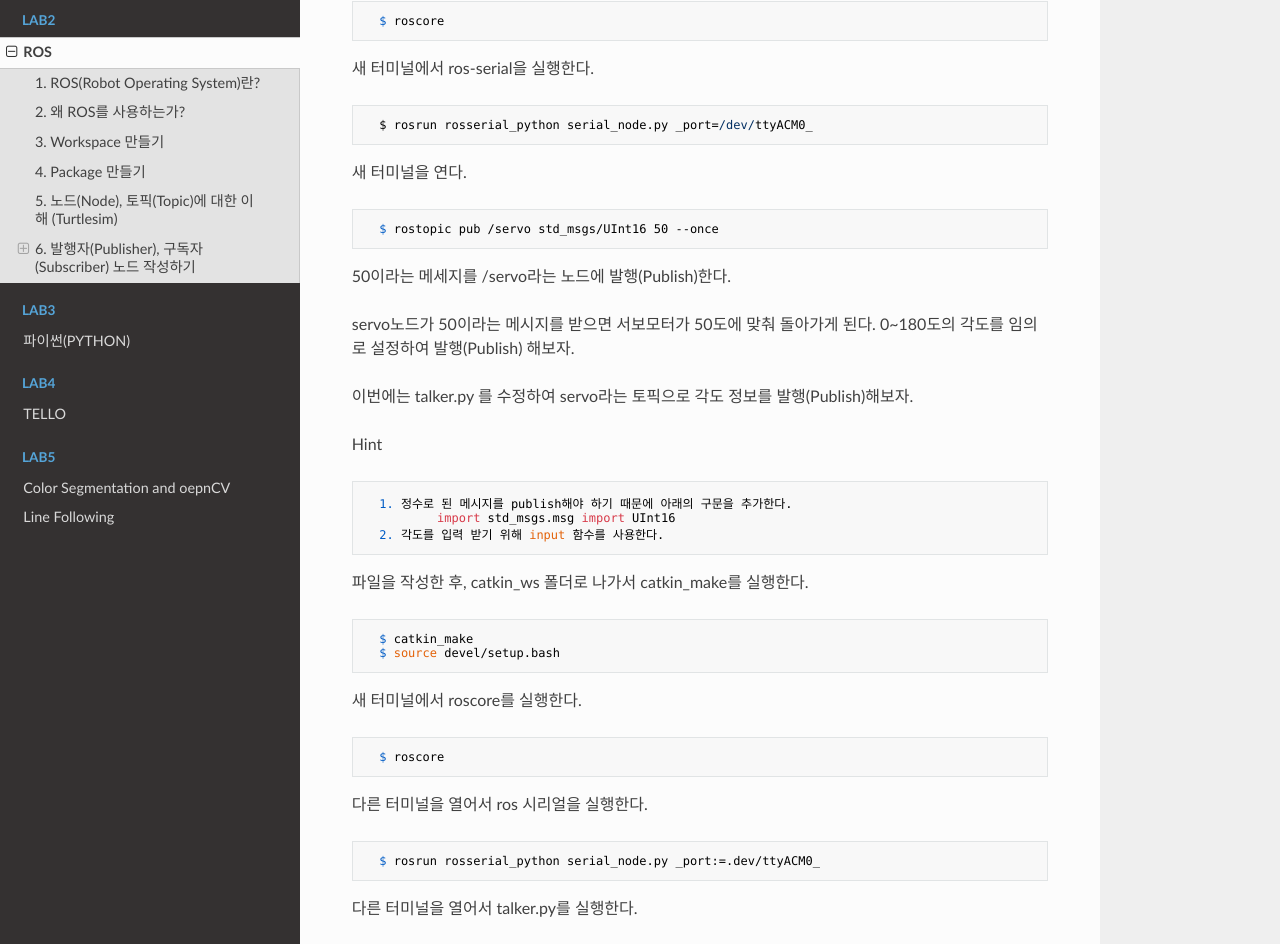
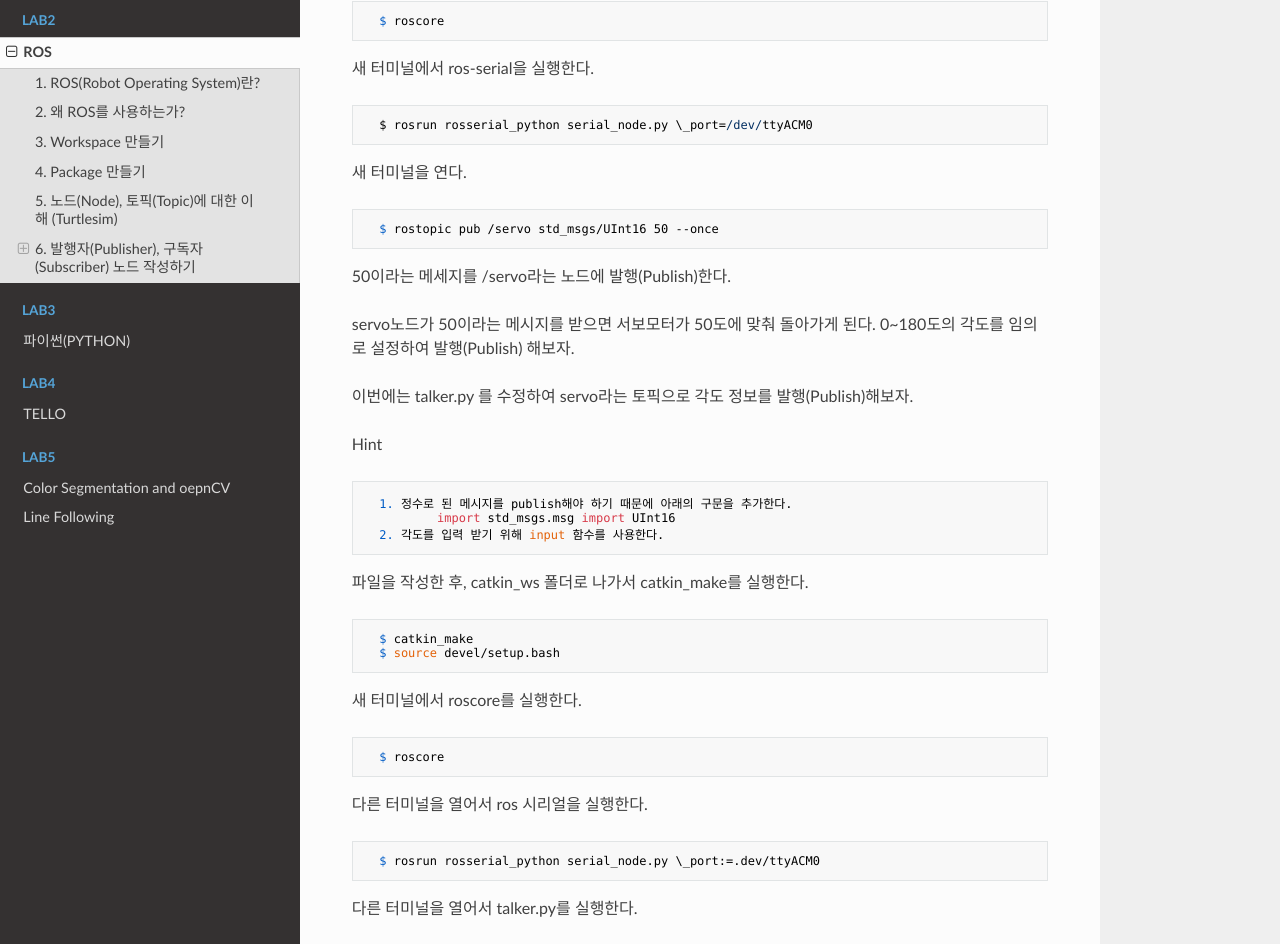
Before and after one commit to UNIST-STEM/2020, an MkDocs documentation site: the page built from docs/Lab2/ROS_Manual.md, in a window 1280 px wide and 1400 px high, scrolled down 6600 px. Shown: the part 142-1086 px from the top of the window. Built offline with MkDocs 1.6.1, drawn with Linux system fonts in a browser that asks for light colours; nearby versions of some CDN libraries.

Commit message:
Lab 2 fix underbar

```diff
--- a/docs/Lab2/ROS_Manual.md
+++ b/docs/Lab2/ROS_Manual.md
@@ -226,7 +226,7 @@ ROS workstation을 설치한다.
 
 새 터미널에서 ros-serial을 실행한다.
 
-      $ rosrun rosserial_python serial_node.py _port=/dev/ttyACM0_
+      $ rosrun rosserial_python serial_node.py \_port=/dev/ttyACM0
 
 새 터미널을 연다.
 
@@ -256,7 +256,7 @@ Hint
 
 다른 터미널을 열어서 ros 시리얼을 실행한다.
 
-      $ rosrun rosserial_python serial_node.py _port:=.dev/ttyACM0_
+      $ rosrun rosserial_python serial_node.py \_port:=.dev/ttyACM0
 
 다른 터미널을 열어서 talker.py를 실행한다.
 
```
